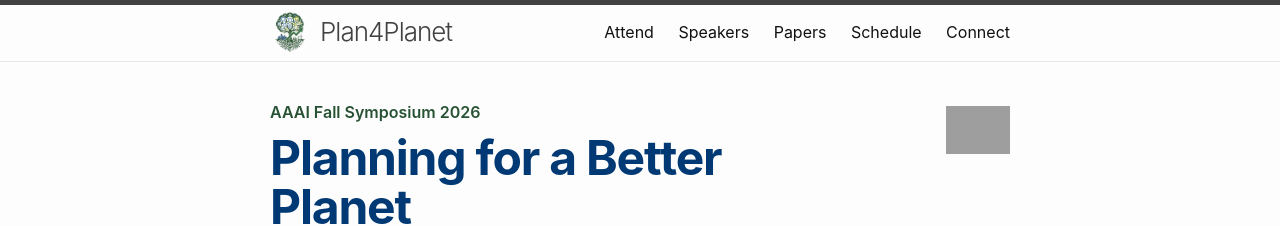
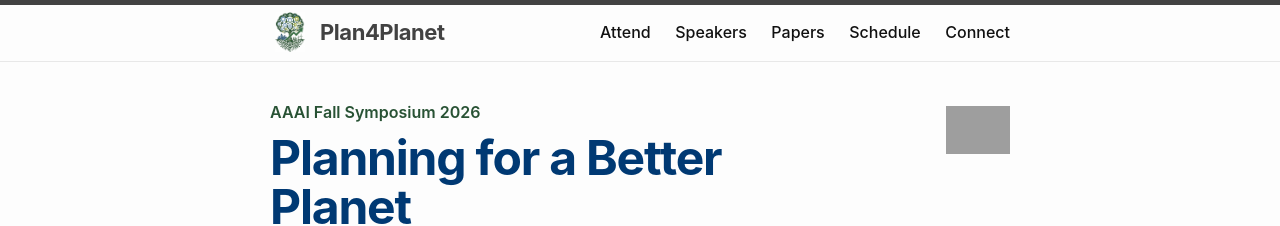
Before and after one commit to plan4planet/plan4planet.github.io, a Jekyll site: the page built from index.md, in a window 1280 px wide. Shown: the top 226 px of the page. Built offline with Jekyll 4.4.1, drawn with Linux system fonts in a browser that asks for light colours; nearby versions of some CDN libraries; grey boxes are pictures that could not be loaded.

Commit message:
fix: one wordmark style and one heading weight across header, footer, and pages
Header and footer share the wordmark rule (display font, 700, -0.02em), marks are 40px in both. Section page titles go from minima's 42px regular to 2.5rem bold like the hero title. Nav links at 500. No light weights left on the site.

```diff
--- a/_sass/_base.scss
+++ b/_sass/_base.scss
@@ -22,14 +22,33 @@ a:visited {
   border-top-color: var(--color-header-rule);
 }
 
+// One wordmark rule for the header and the footer, so "Plan4Planet" is the same type in both.
+// Overrides minima's light, wide-tracked site title.
 .site-title,
-.site-title:visited {
+.site-title:visited,
+.footer-brand .wordmark {
   color: var(--color-site-title);
   font-family: var(--font-display);
+  font-weight: 700;
+  letter-spacing: -0.02em;
+}
+
+.site-title {
+  font-size: 1.375rem;
 }
 
 .site-nav .page-link {
   color: var(--color-ink);
+  font-weight: 500;
+}
+
+// Heading scale: three weights on the site (400 text, 600 emphasis, 700 headings), no light cuts.
+// Page titles on the section pages match the hero title rather than minima's regular-weight 42px.
+.post-title {
+  font-size: 2.5rem;
+  font-weight: 700;
+  line-height: 1.05;
+  letter-spacing: -0.02em;
 }
 
 // Section headings: large enough to read as section breaks, with the same room above each one.
--- a/_sass/components/_footer.scss
+++ b/_sass/components/_footer.scss
@@ -26,18 +26,15 @@
 }
 
 .footer-mark {
-  width: 44px;
-  height: 44px;
+  width: 40px;
+  height: 40px;
   flex-shrink: 0;
 }
 
+// Type for the wordmark is shared with the header title, in _base.scss.
 .footer-brand .wordmark {
   display: block;
-  font-family: var(--font-display);
   font-size: 1.25rem;
-  font-weight: 700;
-  letter-spacing: -0.02em;
-  color: var(--color-site-title);
   line-height: 1.1;
 }
 
```
